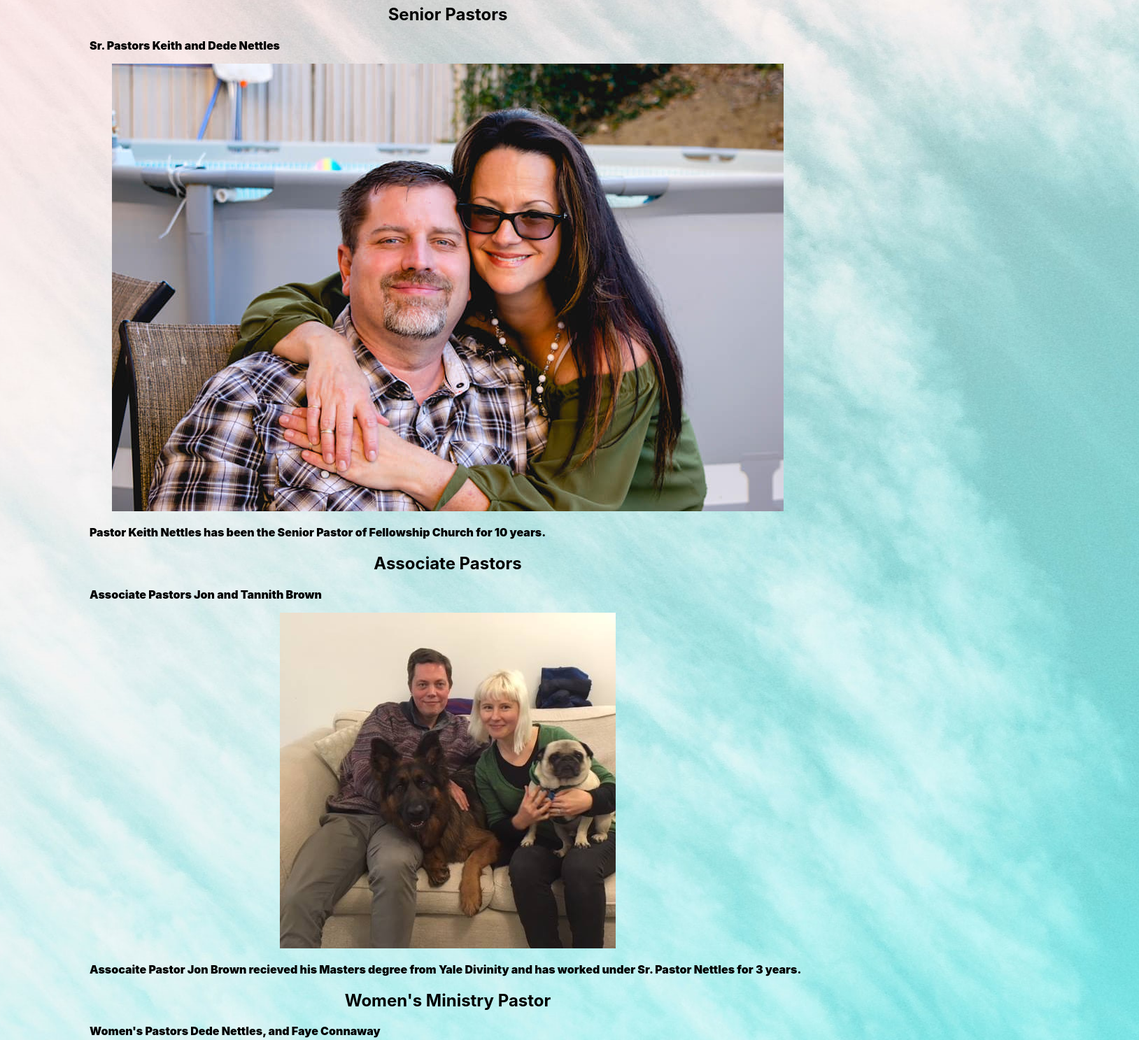
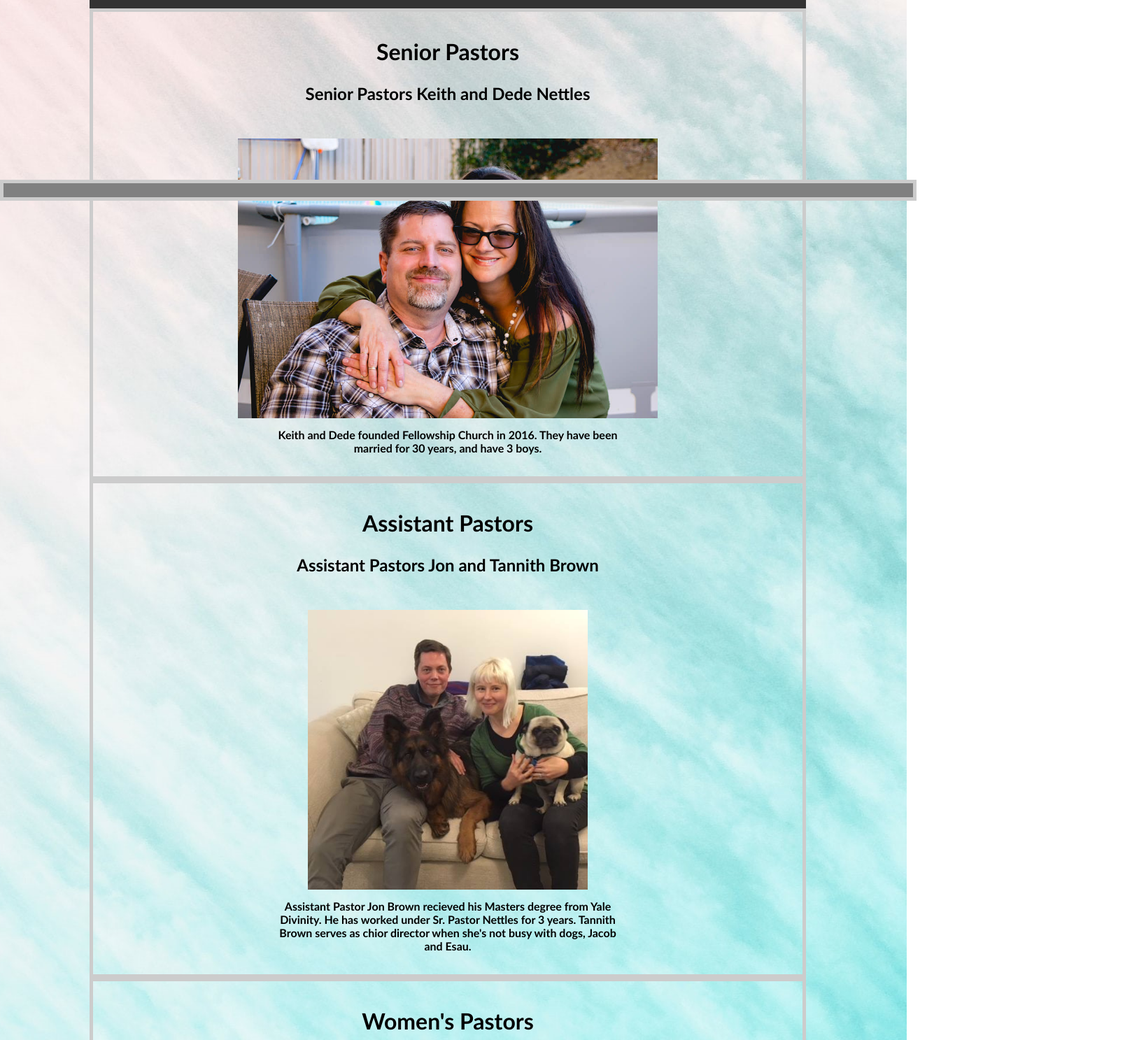
Before and after one commit to bethel-school-of-technology/Fellowship-Church-Website-Frontend, a React (Create React App) app: page /Our-Staff in a window 1280 px wide. Shown: the part 513-2000 px from the top of the page at 70% size, 1628 px wide, since content can reach past the window. Built offline with nearby package versions, Linux system fonts and the light colour scheme.

Commit message:
All updates to "Meet Our Staff Page"

```diff
--- a/package.json
+++ b/package.json
@@ -12,6 +12,7 @@
     "eslint-plugin-import": "^2.20.2",
     "eslint-plugin-jsx-a11y": "^6.2.3",
     "eslint-plugin-react": "^7.20.0",
+    "flexbox-react": "^4.4.0",
     "prop-types": "^15.7.2",
     "react": "^16.13.1",
     "react-dom": "^16.13.1",
--- a/src/components/Navigation.js
+++ b/src/components/Navigation.js
@@ -14,4 +14,5 @@ const Navigation = ({title}) => (
     </nav>
 )
 
+
 export default Navigation;
--- a/src/screens/OurStaff.js
+++ b/src/screens/OurStaff.js
@@ -2,47 +2,35 @@ import React from 'react';
 import srpastors from "../images/srpastors.jpeg";
 import associate from "../images/associate.jpg";
 import womenspastors from "../images/womenspastors.jpg";
-import youngadultpastors from "../images/youngadultpastors.jpg";
-
+import Flexbox from 'flexbox-react';
+import '../styles/OurStaff.css';
 
 const OurStaff = () => (
-    <div className='mainContainer'>
-        <div className='ourstaff'>
-        <h1>Fellowship Church Staff</h1>
-        </div>
-
+<div class="container1">
+    <div class="box1">
         <h2>Senior Pastors</h2>
-        <div className='srpastors'>
-        <p id='nameTag'>Sr. Pastors Keith and Dede Nettles</p>
-        <img className="srpastors img-fluid" src={srpastors} alt="Senior-Pastors"></img>
-         <p id="description">Pastor Keith Nettles has been the Senior Pastor of Fellowship Church for 10 years.</p>
-        </div>
-
-        <h2>Associate Pastors</h2>
-        <div className='associatepastors'>
-        <p id='nameTag'>Associate Pastors Jon and Tannith Brown</p>
-        <img className="associate img-fluid" src={associate} alt="Associate-Pastors"></img>
-        <p id="description">Assocaite Pastor Jon Brown recieved his Masters degree from Yale Divinity and has worked under Sr. Pastor Nettles for 3 years.</p>
-        </div>
-
-        <h2>Women's Ministry Pastor</h2>
-        <div className='womenspastors'>
-        <p id='nameTag'>Women's Pastors Dede Nettles, and Faye Connaway</p>
-        <img className="womenspastors img-fluid" src={womenspastors} alt="Womens-Pastors"></img>
-        <p id="description">Co-Pastors Faye Connaway, and Dede Nettles head the women's ministry.</p>
-        </div>
-
-        <h2>Children and Young Adults Pastors</h2>
-        <div className='youngadultpastors'>
-        <p id='nameTag'>Pastor Eddie Devala and his wife Desi serve our children, youth, and young adults.</p>
-        <img className="youngadultpastors img-fluid" src={youngadultpastors} alt="Youth-Pastors"></img>
-        <p id="description">Pastor Eddie Devala and his wife Desi have served the children, youth, and young adults of fellowship church for 8 years.</p>
-        </div>
-
-
-
+        <p id="nametag"> Senior Pastors Keith and Dede Nettles</p>
+        <img class="srpastors" src={srpastors} alt="seniorpastors"></img>
+        <p id="description">Keith and Dede founded Fellowship Church in 2016. They have been married for 30 years, and have 3 boys.</p>
+    </div>
+    <div class="box2">
+        <h2>Assistant Pastors</h2>
+        <p id="nametag">Assistant Pastors Jon and Tannith Brown</p>
+        <img className="associate img-fluid" src={associate} alt=""></img>
+        <p id="description">Assistant Pastor Jon Brown recieved his Masters degree from Yale Divinity. He has worked under Sr. Pastor Nettles for 3 years. Tannith Brown serves as chior director when she's not busy with dogs, Jacob and Esau.</p>
+    </div>
+    <div class="box3">
+        <h2>Women's Pastors</h2>
+        <p id="nametag">Pastor Faye Connaway and Pastor Dede Nettles</p>
+        <img className="womenspastors img-fluid" src={womenspastors} alt=""></img>
+        <p id="description">Pastors Faye and Dede run a dynamic mynistry for women in the church, and the community. Pastor Faye is the founder of the domestic violence outreach Women in Flight.</p>
+        <href>href="https://shepherdsgate.org/"</href>
+    </div>
+    <div class="footer">
 
     </div>
-    )
 
-    export default OurStaff;
+</div>
+)
+
+export default OurStaff;
--- a/src/styles/OurStaff.css
+++ b/src/styles/OurStaff.css
@@ -0,0 +1,83 @@
+.container {
+    display: flex;
+    flex-direction: row;
+    justify-content: center;
+}
+
+.container1 div{
+    border: 5px #ccc solid;
+    padding: 10px;
+}
+
+img {
+    padding-top: 5px;
+    padding-bottom: 10px;
+    height:400px;
+    width: auto;
+
+  }
+
+P { text-align: center;
+    font-size: small;
+    font-family: 'Trebuchet MS', 'Lucida Sans Unicode', 'Lucida Grande', 'Lucida Sans', Arial, sans-serif;
+    padding-bottom: 21px;
+
+}
+
+#nametag {
+    font-size: 1.5em;
+}
+
+#description {
+    font-size: 1em;
+    max-width: 500px;
+    margin: auto;
+}
+
+h1 {
+    font-size: 3em;
+    color: black;
+    font-family: 'Trebuchet MS', 'Lucida Sans Unicode', 'Lucida Grande', 'Lucida Sans', Arial, sans-serif;
+}
+
+h2 {
+    font-size: 2em;
+    color: black;
+    font-family: 'Trebuchet MS', 'Lucida Sans Unicode', 'Lucida Grande', 'Lucida Sans', Arial, sans-serif;
+
+}
+
+.box-1 {
+    flex: 3;
+    order: 3;
+}
+
+.box-2 {
+    flex: 2;
+    order: 2;
+}
+
+.box-3 {
+    flex: 4;
+    order: 4;
+}
+
+.header {
+    position: fixed;
+    left: 0;
+    : 0;
+    width: 100%;
+    background-color: gray;
+    color: white;
+    text-align: center;
+}
+.footer {
+    position: fixed;
+    left: 0;
+    bottom: 0;
+    width: 100%;
+    background-color: gray;
+    color: white;
+    text-align: center;
+
+}
```
Also changed, not shown: src/App.css (line endings or trailing spaces), src/components/index.js (line endings or trailing spaces), src/images/youngadultpastors.jpg (deleted), src/index.css (line endings or trailing spaces), 1 other file (tests, documents, lock files or other folders).
